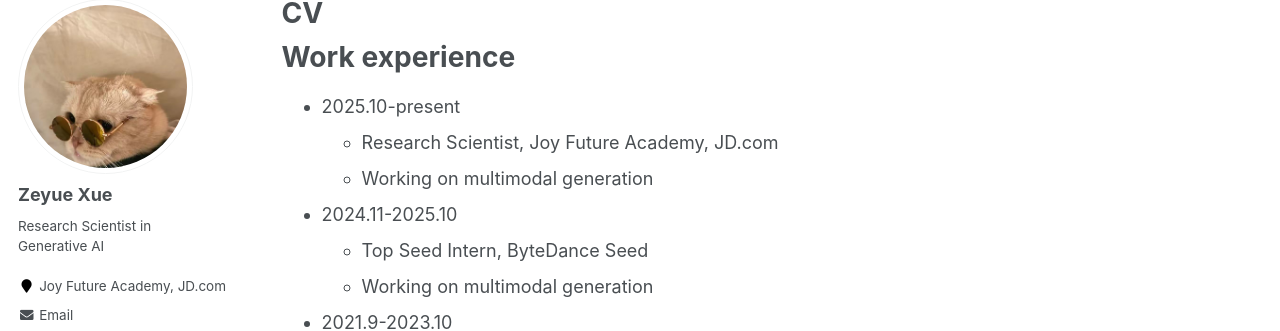
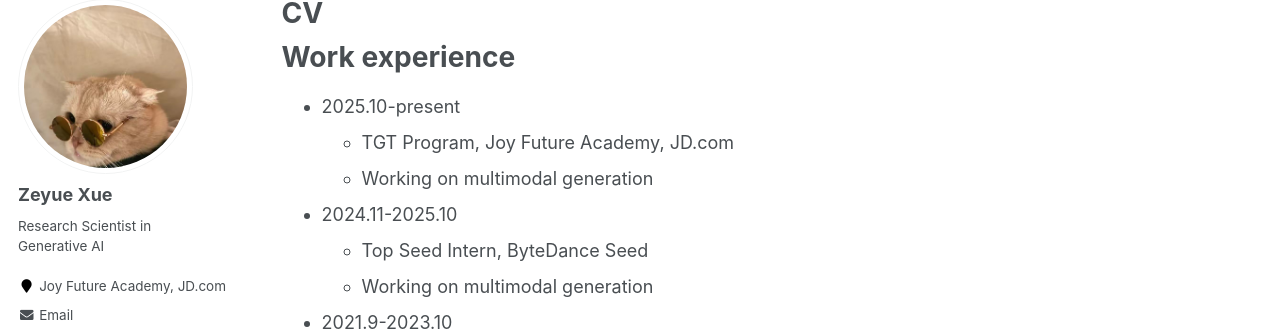
Before and after one commit to XueZeyue/xuezeyue.github.io, a Jekyll site: the page built from _pages/cv.md, in a window 1280 px wide and 900 px high. Shown: the part 119-450 px from the top of the window. Built offline with Jekyll 4.4.1, drawn with Linux system fonts in a browser that asks for light colours.

Commit message:
Update cv.md

```diff
--- a/_pages/cv.md
+++ b/_pages/cv.md
@@ -13,7 +13,7 @@ redirect_from:
 Work experience
 ======
 * 2025.10-present
-  * Research Scientist, Joy Future Academy, JD.com
+  * TGT Program, Joy Future Academy, JD.com
   * Working on multimodal generation
 
 * 2024.11-2025.10
```
